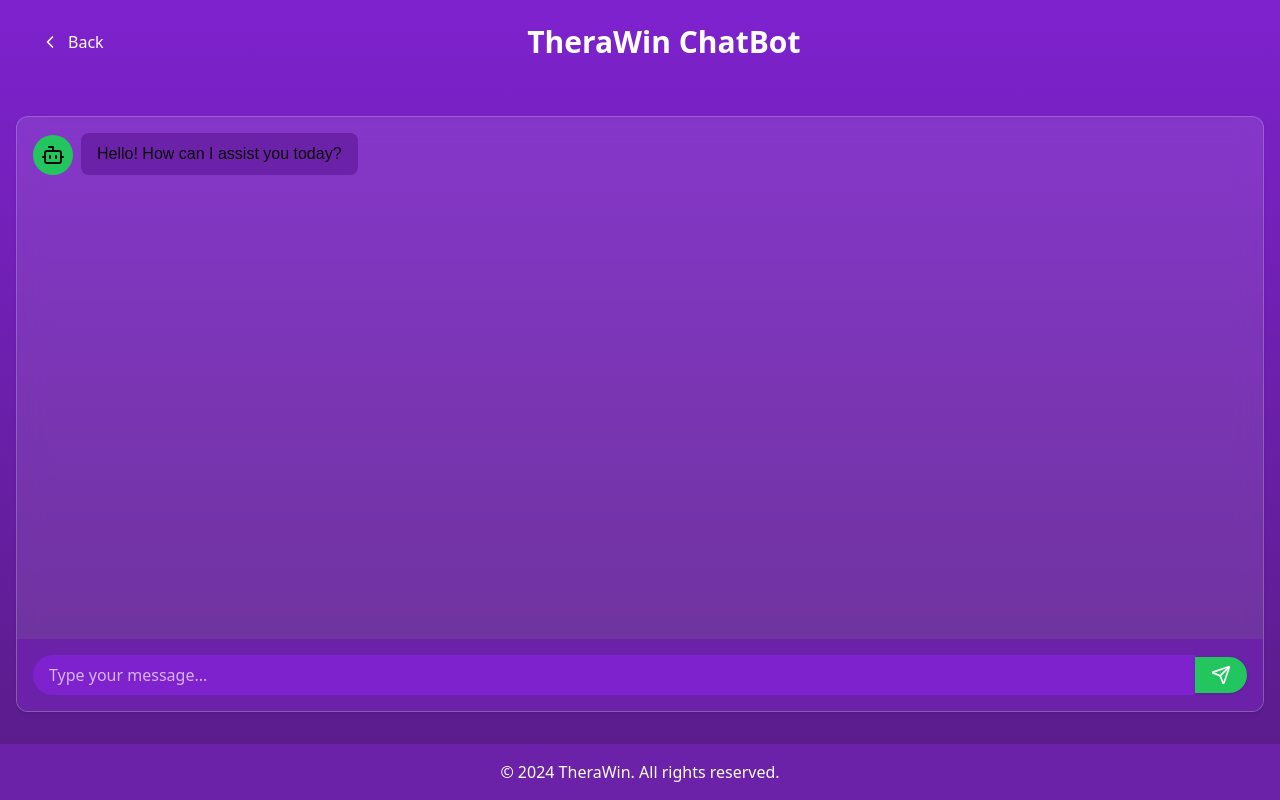
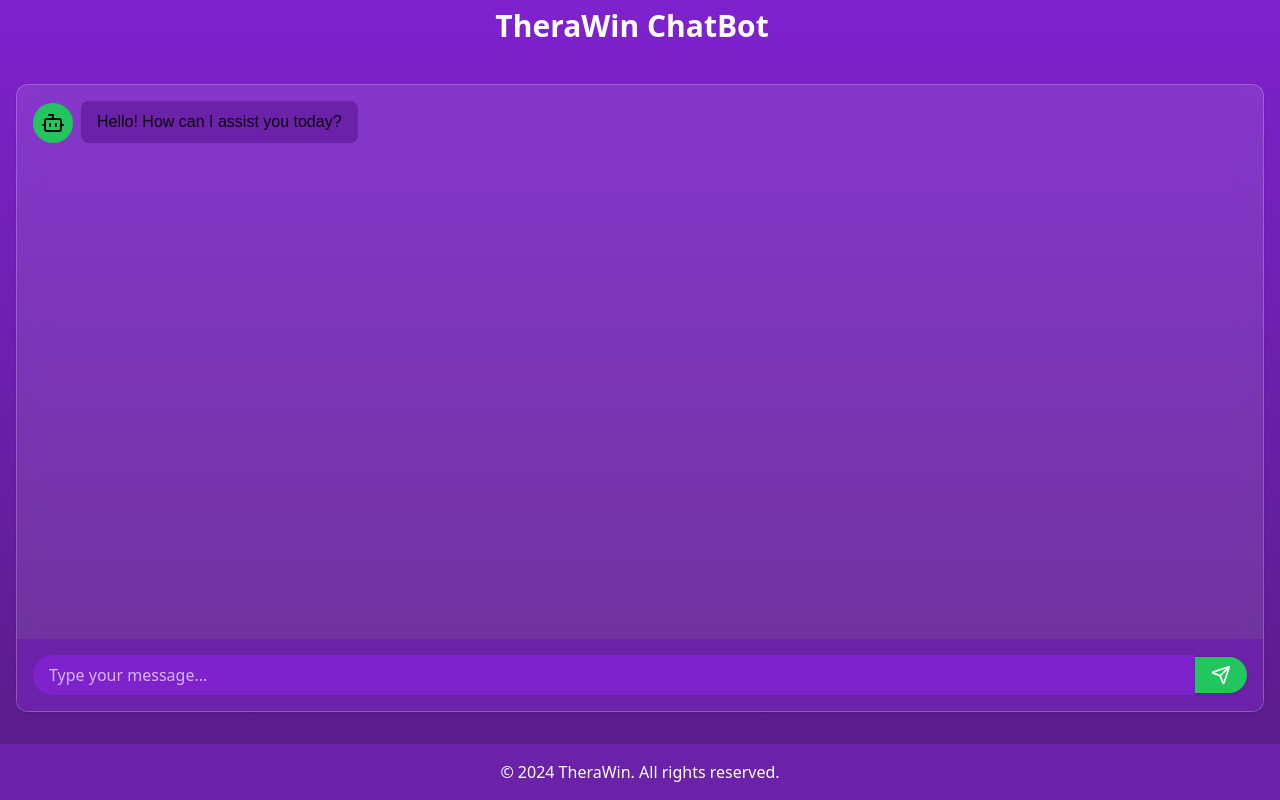
Before and after one commit to anishiit/chat-frontend, a Next.js app: page /chatbot in a window 1280 px wide. Built offline with nearby package versions, Linux system fonts and the light colour scheme.

Commit message:
styled the sections

```diff
--- a/src/app/chatbot/page.jsx
+++ b/src/app/chatbot/page.jsx
@@ -73,14 +73,13 @@ export default function Component() {
 
   return (
     <div className="min-h-screen bg-gradient-to-b from-purple-700 to-purple-900 text-white flex flex-col">
-      <header className="p-4 sm:p-6 flex justify-between items-center">
+      <header className="p-2 sm:p-2 flex justify-between items-center">
         <Button
           variant="ghost"
           className="text-white hover:bg-white/20"
           onClick={() => {/* Handle navigation */}}
         >
-          <ChevronLeft className="w-4 h-4 sm:w-5 sm:h-5 mr-1 sm:mr-2" />
-          <span className="text-sm sm:text-base">Back</span>
+
         </Button>
         <h1 className="text-2xl sm:text-3xl font-bold">TheraWin ChatBot</h1>
         <div className="w-10 sm:w-12"></div> {/* Placeholder for alignment */}
@@ -88,7 +87,7 @@ export default function Component() {
 
       <main className="flex-grow container mx-auto px-4 py-8 flex flex-col" style={{ height: 'calc(100vh - 140px)' }}>
         <Card className="bg-white/10 backdrop-blur-md border-white/20 flex-grow overflow-hidden flex flex-col">
-          <CardContent className="p-4 flex-grow overflow-y-auto" style={{ height: 'calc(100% - 70px)' }}>
+          <CardContent className="p-4 flex-grow overflow-y-auto " style={{ height: 'calc(100% - 70px)' }}>
             <AnimatePresence>
               {messages.map((message) => (
                 <motion.div
--- a/src/app/connect/page.js
+++ b/src/app/connect/page.js
@@ -100,11 +100,11 @@ export default function UserConnectionPage() {
   return (
     <div className="min-h-screen bg-indigo-900 text-white">
       <header className="bg-indigo-800 p-4 flex items-center">
-        <Link href="/home" className="mr-4">
+        {/* <Link href="/home" className="mr-4">
           <Button variant="ghost" size="icon">
             <ArrowLeft className="h-6 w-6" />
           </Button>
-        </Link>
+        </Link> */}
         <h1 className="text-xl font-bold">Connect with Users</h1>
       </header>
 
--- a/src/app/message/page.js
+++ b/src/app/message/page.js
@@ -173,7 +173,7 @@ function ChatView({ chat, onBack }) {
 
   return (
     <div className="flex flex-col h-full">
-      <div className="flex items-center space-x-4 p-4 bg-primary text-primary-foreground">
+      <div className="flex items-center space-x-4 p-2  bg-purple-600 text-white shadow-lg text-primary-foreground">
         <Button variant="ghost" size="icon" onClick={onBack}>
           <ArrowLeft className="h-6 w-6" />
         </Button>
@@ -419,19 +419,19 @@ export default function WhatsAppClone() {
 
   return (
 
-    <div className="flex h-screen bg-background overflow-x-clip">
+    <div className="flex h-[90vh]  overflow-y-clip  overflow-x-clip">
       <div className="w-full md:w-96 flex flex-col border-r">
-        <div className="flex justify-between items-center p-4 bg-primary text-primary-foreground">
-          <h1 className="text-xl font-bold">Chat</h1>
+        <div className="flex justify-between items-center px-4 py-2 bg-purple-600 text-white shadow-lg text-primary-foreground">
+          <h1 className="text-xl font-bold px-4">Chat</h1>
           {/* Add group button with dialog  */}
           <Dialog>
-              <DialogTrigger className='bg-white' asChild>
+              <DialogTrigger className='bg-purple-600 text-white shadow-lg' asChild>
                 <Button variant="outline">
-                  <Users className="h-5 w-5" />
-                  <span className="sr-only">New Group</span>
+                  <Users className="h-5 w-5 " />
+                  <span className="sr-only ">New Group</span>
                 </Button>
               </DialogTrigger>
-              <DialogContent className='bg-white text-black' >
+              <DialogContent className='bg-white text-black ' >
                 <DialogHeader>
                   <DialogTitle>Create New Group</DialogTitle>
                 </DialogHeader>
```
